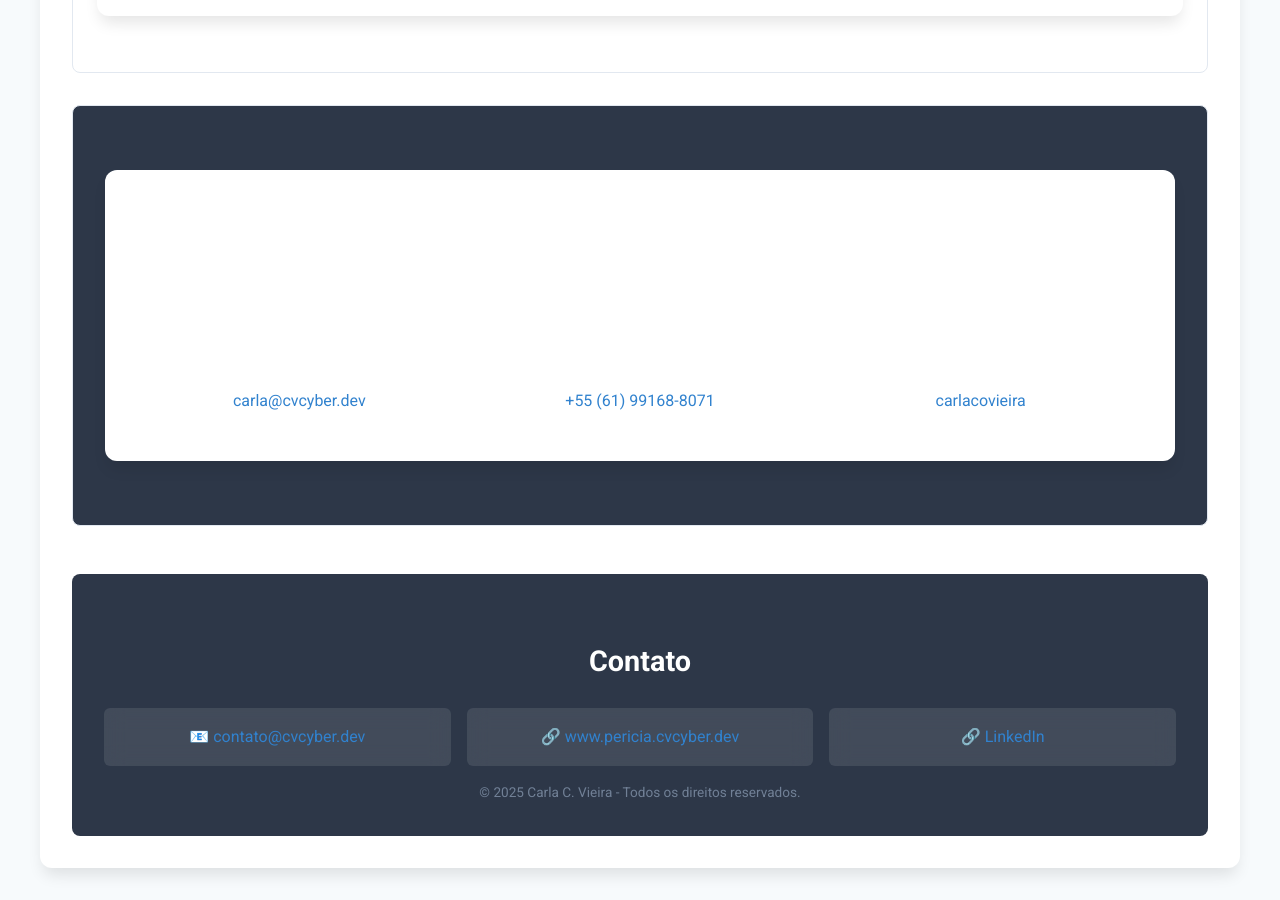
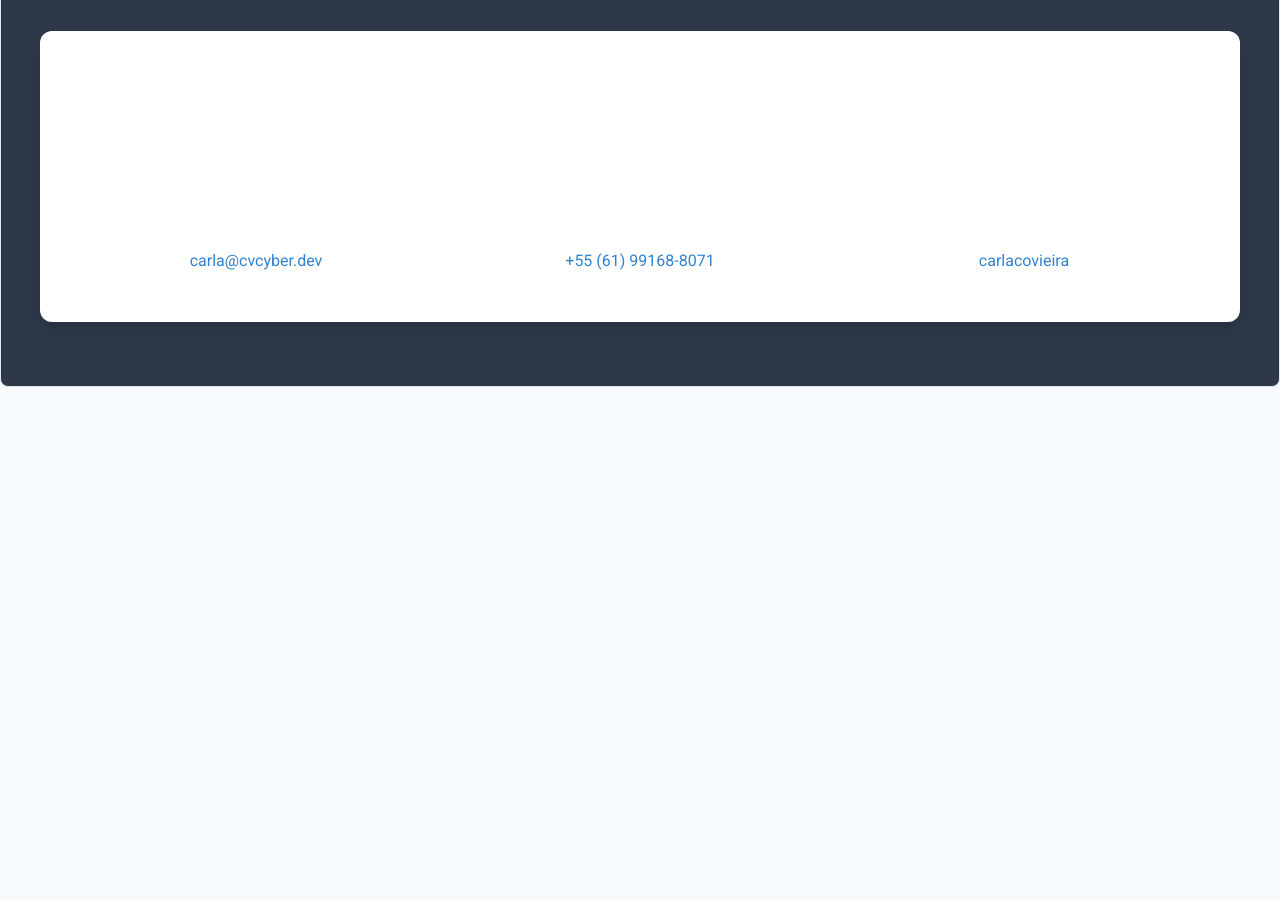
Before and after one commit to carla-cvcyber/pericia-digital-portfolio, a Jekyll site: the page built from index.md, in a window 1280 px wide and 900 px high, scrolled down 2173 px. Built offline with Jekyll 4.4.1, drawn with Linux system fonts in a browser that asks for light colours; after the commit the page ends 2608 px from its top, so only the background shows below that; some of the changed text lies outside the part shown.

Commit message:
Update default.html

```diff
--- a/_layouts/default.html
+++ b/_layouts/default.html
@@ -1,36 +1,18 @@
 <!DOCTYPE html>
 <html lang="pt-BR">
 <head>
-  <meta charset="UTF-8" />
-  <meta name="viewport" content="width=device-width, initial-scale=1.0" />
-  <title>{{ page.title }} | {{ site.title }}</title>
-  <meta name="description" content="{{ page.description | default: site.description }}" />
-  <link rel="stylesheet" href="{{ site.baseurl }}/assets/css/style.css" />
+    <meta charset="UTF-8">
+    <meta name="viewport" content="width=device-width, initial-scale=1.0">
+    <title>{% if page.title %}{{ page.title }} - {% endif %}{{ site.title }}</title>
+    <meta name="description" content="{{ page.description | default: site.description }}">
+    <meta name="author" content="{{ site.author }}">
+    <link rel="preconnect" href="https://fonts.googleapis.com">
+    <link rel="preconnect" href="https://fonts.gstatic.com" crossorigin>
+    <link href="https://fonts.googleapis.com/css2?family=Inter:wght@300;400;500;600;700&display=swap" rel="stylesheet">
+    <link rel="stylesheet" href="{{ '/assets/css/style.css' | relative_url }}">
+    {% seo %}
 </head>
 <body>
-  <div class="container">
-    <header>
-      <nav aria-label="Navegação principal">
-        <a class="btn" href="{{ site.baseurl }}/">🏠 Início</a>
-        <a class="btn" href="{{ site.baseurl }}/metodologia">Metodologia</a>
-        <a class="btn" href="{{ site.baseurl }}/casos-publicos/caso01-assinatura-icp-brasil">Caso 01</a>
-        <a class="btn" href="{{ site.baseurl }}/casos-publicos/caso02-edicao-posterior">Caso 02</a>
-      </nav>
-    </header>
-
-    <main>
-      {{ content }}
-    </main>
-
-    <footer class="contact">
-      <h2>Contato</h2>
-      <div class="contact-info">
-        <div class="contact-item">📧 <a href="mailto:contato@cvcyber.dev">contato@cvcyber.dev</a></div>
-        <div class="contact-item">🔗 <a href="https://pericia.cvcyber.dev" target="_blank" rel="noopener noreferrer">www.pericia.cvcyber.dev</a></div>
-        <div class="contact-item">🔗 <a href="https://www.linkedin.com/in/carlacovieira" target="_blank" rel="noopener noreferrer">LinkedIn</a></div>
-      </div>
-      <p>&copy; {{ "now" | date: "%Y" }} Carla C. Vieira - Todos os direitos reservados.</p>
-    </footer>
-  </div>
+    {{ content }}
 </body>
 </html>
```
